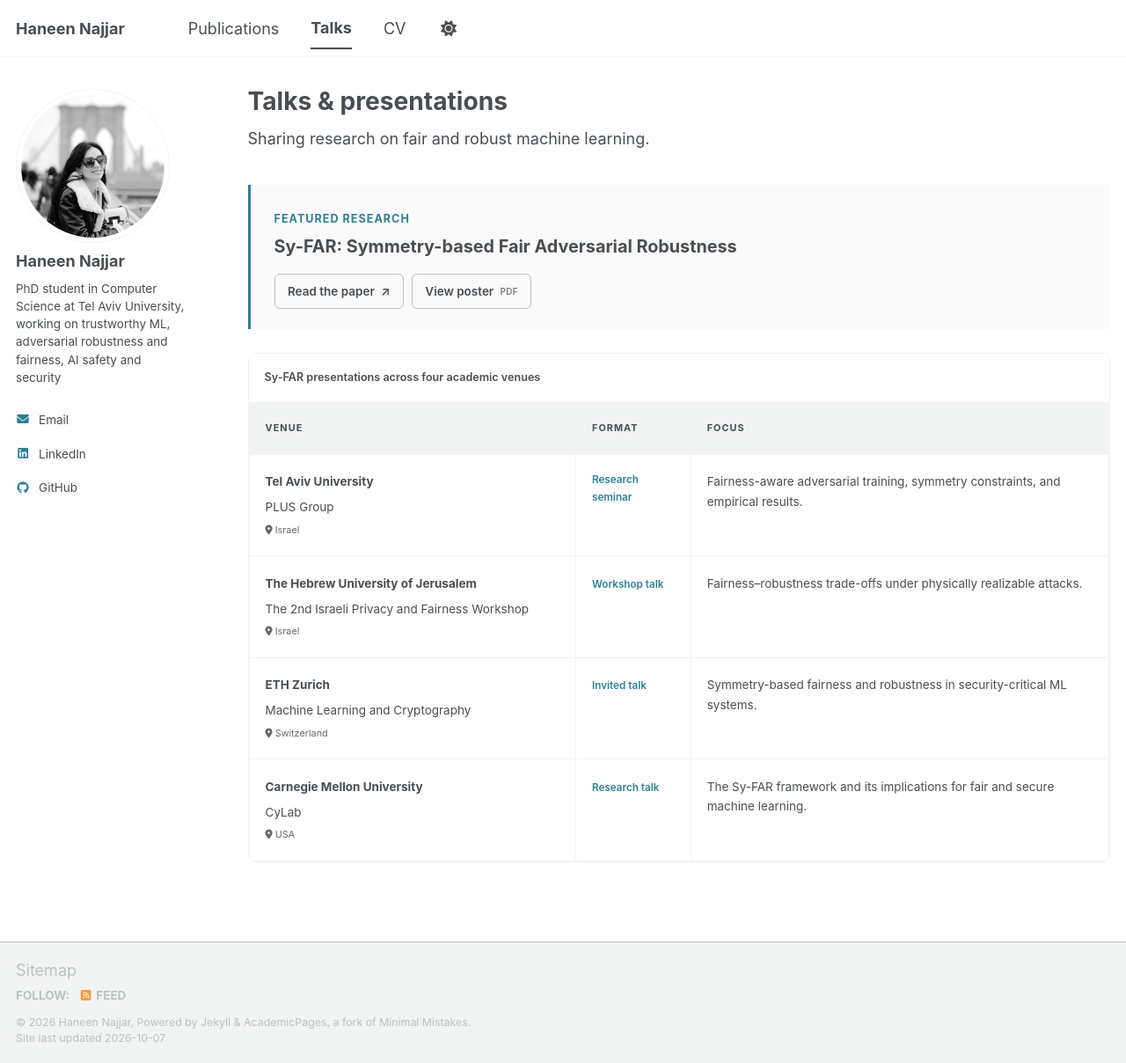
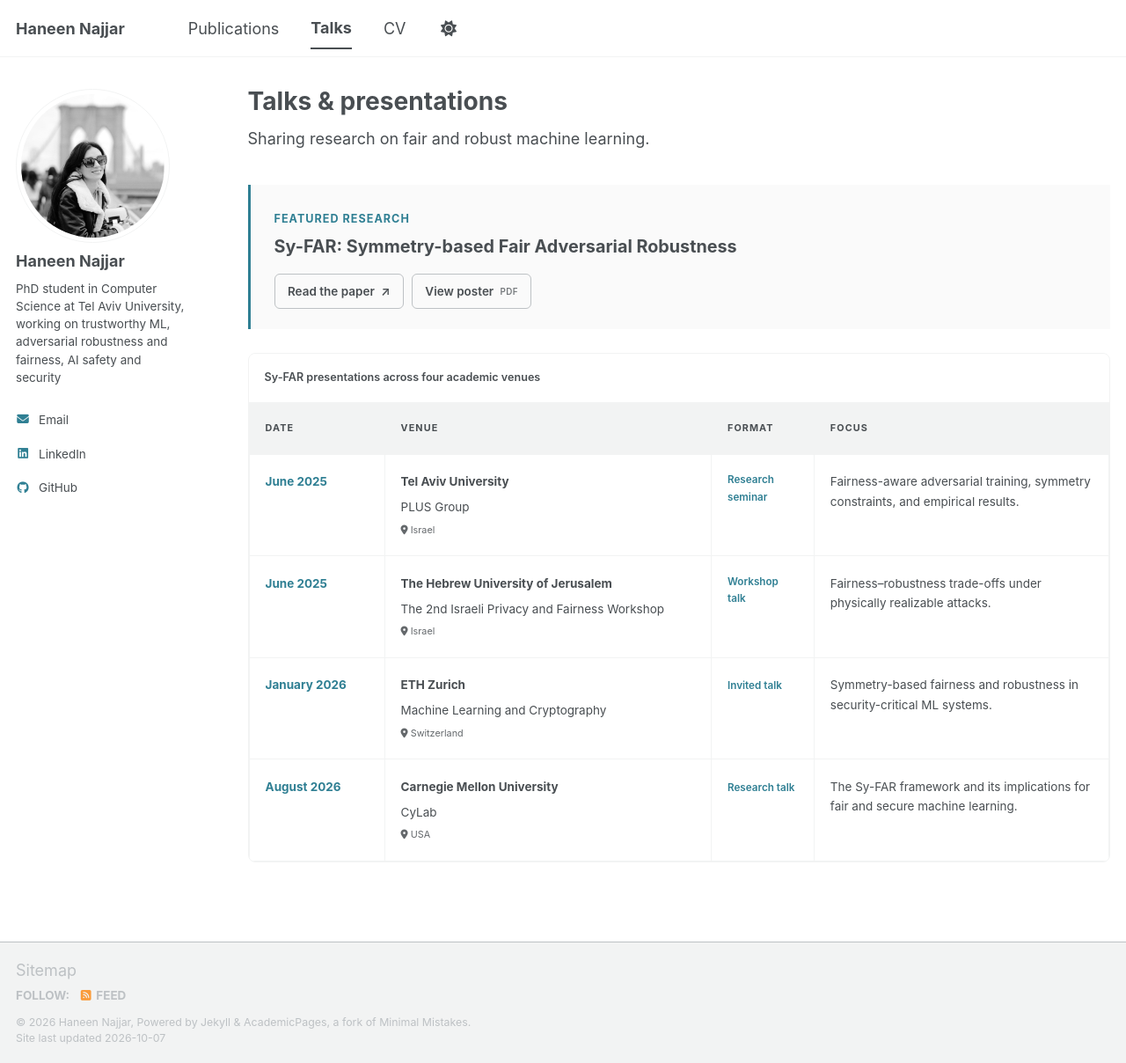
Before and after one commit to haneenn24/haneenn24.github.io, a Jekyll site: the page built from _pages/talks.html, in a window 1280 px wide and 1208 px high. Shown: the whole window at 88% size. Built offline with Jekyll 4.4.1, drawn with Linux system fonts in a browser that asks for light colours; a script bundle is joined from its source files by our own code; library files that are not in the unit come from our copies.

Commit message:
Add dates to talks table

```diff
--- a/_data/talks.yml
+++ b/_data/talks.yml
@@ -1,19 +1,27 @@
 - institution: Tel Aviv University
+  date: "2025-06"
+  date_label: June 2025
   group: PLUS Group
   location: Israel
   format: Research seminar
   focus: Fairness-aware adversarial training, symmetry constraints, and empirical results.
 - institution: The Hebrew University of Jerusalem
+  date: "2025-06"
+  date_label: June 2025
   group: The 2nd Israeli Privacy and Fairness Workshop
   location: Israel
   format: Workshop talk
   focus: Fairness–robustness trade-offs under physically realizable attacks.
 - institution: ETH Zurich
+  date: "2026-01"
+  date_label: January 2026
   group: Machine Learning and Cryptography
   location: Switzerland
   format: Invited talk
   focus: Symmetry-based fairness and robustness in security-critical ML systems.
 - institution: Carnegie Mellon University
+  date: "2026-08"
+  date_label: August 2026
   group: CyLab
   location: USA
   format: Research talk
--- a/_pages/talks.html
+++ b/_pages/talks.html
@@ -16,10 +16,11 @@ author_profile: true
 <div class="talk-table-wrap" role="region" aria-label="Talk venues" tabindex="0">
   <table class="talk-table">
     <caption>Sy-FAR presentations across four academic venues</caption>
-    <thead><tr><th scope="col">Venue</th><th scope="col">Format</th><th scope="col">Focus</th></tr></thead>
+    <thead><tr><th scope="col">Date</th><th scope="col">Venue</th><th scope="col">Format</th><th scope="col">Focus</th></tr></thead>
     <tbody>
     {% for talk in site.data.talks %}
       <tr>
+        <td><time class="talk-date" datetime="{{ talk.date }}">{{ talk.date_label }}</time></td>
         <th scope="row"><strong>{{ talk.institution }}</strong><span class="talk-group">{{ talk.group }}</span><span class="talk-location"><i class="fas fa-location-dot" aria-hidden="true"></i> {{ talk.location }}</span></th>
         <td><span class="talk-format">{{ talk.format }}</span></td>
         <td>{{ talk.focus }}</td>
--- a/assets/css/profile-pages.css
+++ b/assets/css/profile-pages.css
@@ -33,6 +33,7 @@
 .talk-table tbody th { width: 38%; font-weight: 400; }
 .talk-table tbody tr:last-child > * { border-bottom: 0; }
 .talk-table tbody tr:hover { background: var(--global-footer-bg-color); }
+.talk-date { display: inline-block; min-width: 6.5rem; font-weight: 700; color: var(--global-base-color); white-space: nowrap; }
 .talk-group, .talk-location { display: block; margin-top: .35rem; }
 .talk-location { font-size: .6rem; opacity: .85; }
 .talk-format { display: inline-block; font-size: .65rem; font-weight: 600; color: var(--global-base-color); }
@@ -44,6 +45,6 @@ html[data-theme="dark"] .talk-highlight { background: var(--global-footer-bg-col
 @media (max-width: 600px) {
   .profile-contact ul { display: flex; flex-wrap: wrap; gap: .2rem 1rem; }
   .publication-card h2 { font-size: 1.1rem; }
-  .talk-table { min-width: 560px; }
+  .talk-table { min-width: 700px; }
   .talk-highlight { padding: 1rem; }
 }
```
